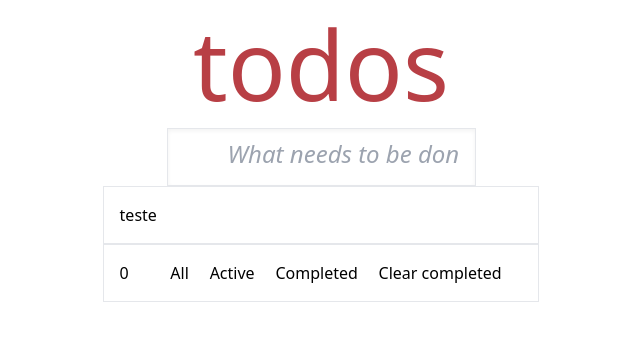
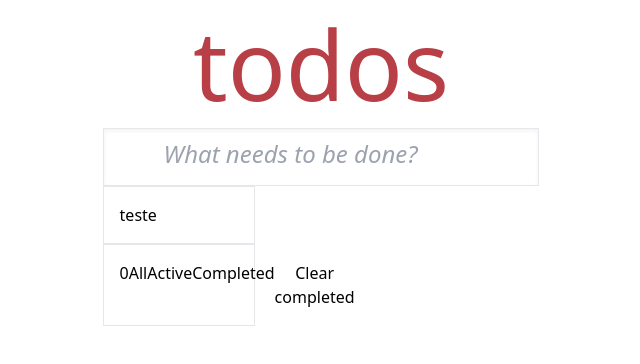
Before and after one commit to EnkiGroup/DesafioReactFrontendJunior2024, a React (Create React App) app: page / in a window 1280 px wide. Shown: the top 364 px of the page, without its empty margins (319-959 px from the left). Built offline with nearby package versions, Linux system fonts and the light colour scheme.

Commit message:
fix: fixing app width

```diff
--- a/src/app.tsx
+++ b/src/app.tsx
@@ -7,9 +7,11 @@ import "./index.css";
 export default function App() {
   return (
     <Container>
-      <Header />
-      <Main />
-      <Footer />
+      <section className="w-[35%]">
+        <Header />
+        <Main />
+        <Footer />
+      </section>
     </Container>
   );
 }
```
